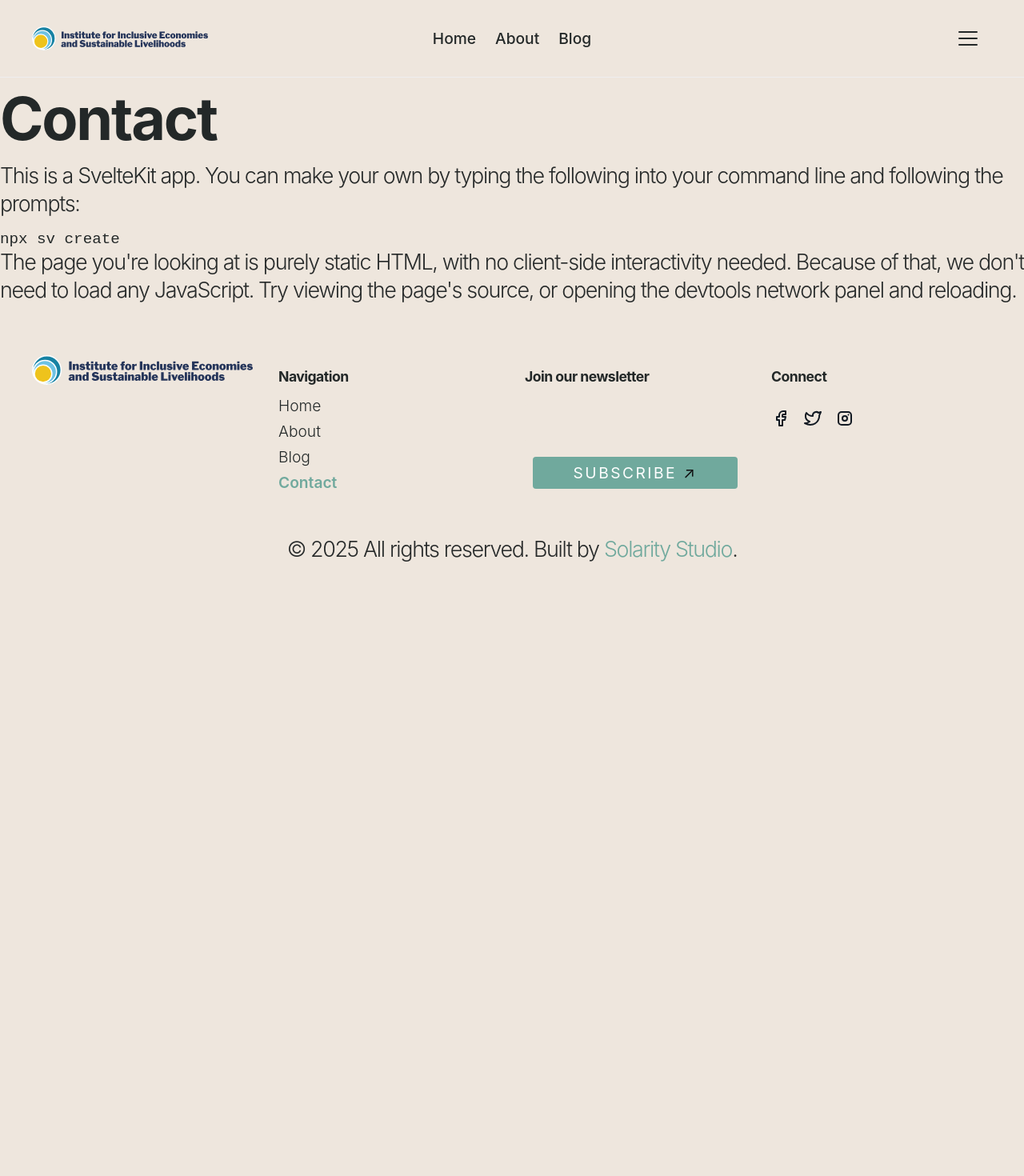
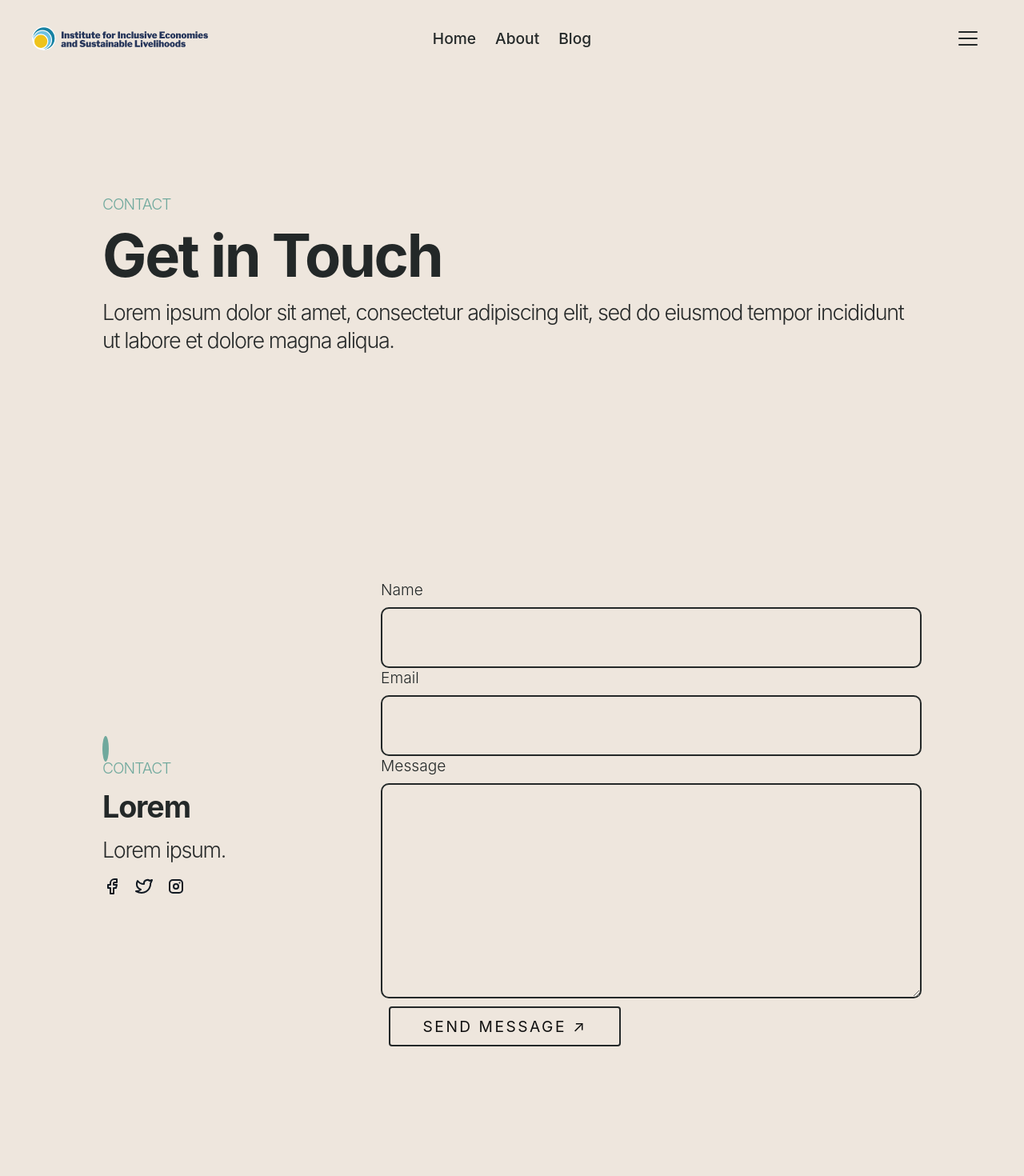
Before and after one commit to solarity-seb/my-demo-site, a SvelteKit app: page /contact in a window 1280 px wide. Shown: the top 1470 px of the page at 80% size. Before the commit the page ends 800 px from the top, so only its background shows below. Built offline with nearby package versions, Linux system fonts and the light colour scheme.

Commit message:
contact form

```diff
--- a/src/app.css
+++ b/src/app.css
@@ -87,7 +87,6 @@ Nicolas Gallagher and Jonathan Neal https://necolas.github.io/normalize.css/
 		--grid-width: 80%;
 		--grid-width-mobile: 90%;
 		--grid-max-width: 1200px;
-		--header-nav-max-width: 1800px;
 
 		/* Buttons */
 		--btn-border-radius: 4px;
@@ -376,7 +375,17 @@ section {
 		padding: var(--section-padding);
 	}
 }
+section .container {
+	width: var(--grid-width-mobile);
+	  max-width: var(--grid-max-width);
+	  margin-inline: auto;
+}
 
+@media (min-width: 900px) {
+	  .section .container {
+		width: var(--grid-width);
+	  }
+	}
 /* Footer */
 footer {
 	position: relative;
--- /dev/null
+++ b/src/lib/components/ContactForm.svelte
@@ -0,0 +1,74 @@
+<script lang="ts">
+	let name = '';
+	let email = '';
+	let message = '';
+
+	let loading = false;
+	let success = false;
+	let error: string | null = null;
+
+	async function handleSubmit(event: SubmitEvent) {
+		event.preventDefault();
+		loading = true;
+		success = false;
+		error = null;
+
+		const formData = new FormData();
+		formData.append('name', name);
+		formData.append('email', email);
+		formData.append('message', message);
+
+		try {
+			const res = await fetch('https://www.formbackend.com/f/cdb4b4790998ed2b', {
+				method: 'POST',
+				body: formData,
+			});
+
+			if (!res.ok) {
+				throw new Error('Failed to send message. Please try again.');
+			}
+
+			success = true;
+			name = '';
+			email = '';
+			message = '';
+		} catch (err: any) {
+			error = err.message || 'Something went wrong.';
+		} finally {
+			loading = false;
+		}
+	}
+</script>
+
+<form on:submit|preventDefault={handleSubmit}>
+	<div>
+		<label for="name">Name</label>
+		<input id="name" name="name" type="text" bind:value={name} required />
+	</div>
+
+	<div>
+		<label for="email">Email</label>
+		<input id="email" name="email" type="email" bind:value={email} required />
+	</div>
+
+	<div>
+		<label for="message">Message</label>
+		<textarea id="message" name="message" rows="5" bind:value={message} required></textarea>
+	</div>
+
+	<button type="submit" disabled={loading}>
+		{#if loading}
+			Sending…
+		{:else}
+			Send Message
+		{/if}
+	</button>
+
+	{#if success}
+		<p style="color: var(--success); margin-top: 1rem;">Message sent successfully!</p>
+	{/if}
+
+	{#if error}
+		<p style="color: var(--danger); margin-top: 1rem;">{error}</p>
+	{/if}
+</form>
--- /dev/null
+++ b/src/lib/components/PageTitle.svelte
@@ -0,0 +1,50 @@
+<script lang="ts">
+    export let eyebrow: string | undefined;
+    export let heading: string;
+    export let subheading: string | undefined;
+    export let alignment: 'left' | 'center' = 'left';
+    export let bg: 'bg1' | 'bg2' | 'bg3' = 'bg1';
+  </script>
+
+  <section class={bg}>
+    <div
+      class="container"
+      class:u-text-left={alignment === 'left'}
+      class:u-text-center={alignment === 'center'}
+    >
+      {#if eyebrow}
+        <p class="eyebrow">{eyebrow}</p>
+      {/if}
+      <h1>{heading}</h1>
+      {#if subheading}
+        <p class="subheading">{subheading}</p>
+      {/if}
+    </div>
+  </section>
+
+  <style>
+    .container {
+      max-width: var(--grid-max-width);
+      width: var(--grid-width);
+      margin: 0 auto;
+      padding: 2rem 0;
+    }
+
+    .u-text-left {
+      text-align: left;
+    }
+
+    .u-text-center {
+      text-align: center;
+    }
+
+    .u-text-left .subheading {
+      margin: 0;
+    }
+
+    @media (max-width: 768px) {
+      .container {
+        width: var(--grid-width-mobile);
+      }
+    }
+  </style>
--- /dev/null
+++ b/src/lib/sections/ContactFormSection.svelte
@@ -0,0 +1,29 @@
+<script>
+    import ContactForm from "$lib/components/ContactForm.svelte";
+    import SocialLinks from "$lib/components/SocialLinks.svelte";
+    import headshot from '$lib/images/seb.jpg?enhanced';
+</script>
+
+<section class="bg1 contact-form-section">
+    <div class="grid-container thirds">
+        <div>
+            <enhanced:img src={headshot} alt="" class="headshot"/>
+            <p class="eyebrow">Contact</p>
+            <h3>Lorem</h3>
+            <p>Lorem ipsum.</p>
+            <SocialLinks />
+        </div>
+        <div class="span-2">
+            <ContactForm />
+        </div>
+    </div>
+</section>
+
+<style>
+    .contact-form-section .headshot {
+        width: 100px;
+        border-radius: 100%;
+        border: 4px solid var(--accent);
+        margin-bottom: 1rem;
+    }
+</style>
--- a/src/lib/sections/Footer.svelte
+++ b/src/lib/sections/Footer.svelte
@@ -61,7 +61,7 @@ const currentPath = derived(page, $page => $page.url.pathname);
 
 	<!-- Bottom Line -->
 	<div class="footer-bottom">
-		<p>&copy; {year} All rights reserved. Built by <a href="https://solarity.studio" target="_blank" rel="noopener">Solarity Studio</a>.</p>
+		<p class="text--xs">&copy; {year} All rights reserved. Built by <a href="https://sebjagoe.com" target="_blank" rel="noopener">Seb</a> at <a href="https://solarity.studio" target="_blank" rel="noopener">Solarity Studio</a>.</p>
 	</div>
 </footer>
 
@@ -69,8 +69,7 @@ const currentPath = derived(page, $page => $page.url.pathname);
 	.site-footer {
 		background: var(--bg);
 		color: var(--text);
-		padding: 3rem 1rem;
-		border-top: 1px solid var(--border);
+		padding: 3rem 1rem 0rem 1rem;
 	}
 
 	.footer-grid {
@@ -138,13 +137,11 @@ const currentPath = derived(page, $page => $page.url.pathname);
 	.footer-bottom {
 		text-align: center;
 		margin-top: 3rem;
-		font-size: 0.9rem;
-		color: var(--muted);
+		opacity: 0.7;
 	}
 
 	.footer-bottom a {
-		color: var(--accent);
-		text-decoration: none;
+		text-decoration: underline;
 	}
 
     .site-footer a.active {
--- a/src/routes/Header.svelte
+++ b/src/routes/Header.svelte
@@ -185,7 +185,6 @@ $: mobileNavLinks = navLinks.filter(
 	.navbar {
 		background: var(--bg);
 		padding: 1rem;
-		border-bottom: 1px solid #eee;
 		position: relative;
 		z-index: 1000;
 	}
--- a/src/routes/contact/+page.svelte
+++ b/src/routes/contact/+page.svelte
@@ -3,21 +3,19 @@
 	<meta name="description" content="Contact" />
 </svelte:head>
 
-<div class="text-column">
-	<h1>Contact</h1>
+<script>
+	import ContactForm from "$lib/components/ContactForm.svelte";
+	import TwoColumnSection from '$lib/sections/TwoColumnSection.svelte';
+	import CallToAction from '$lib/sections/CallToAction.svelte';
+	import PageTitle from '$lib/components/PageTitle.svelte';
+	import ContactFormSection from "$lib/sections/ContactFormSection.svelte";
+</script>
 
-	<p>
-		This is a <a href="https://svelte.dev/docs/kit">SvelteKit</a> app. You can make your own by typing
-		the following into your command line and following the prompts:
-	</p>
-
-	<pre>npx sv create</pre>
-
-	<p>
-		The page you're looking at is purely static HTML, with no client-side interactivity needed.
-		Because of that, we don't need to load any JavaScript. Try viewing the page's source, or opening
-		the devtools network panel and reloading.
-	</p>
-
-
-</div>
+<PageTitle
+  eyebrow="Contact"
+  heading="Get in Touch"
+  subheading="Lorem ipsum dolor sit amet, consectetur adipiscing elit, sed do eiusmod tempor incididunt ut labore et dolore magna aliqua."
+  alignment="left"
+  bg="bg1"
+/>
+<ContactFormSection />
```
Also changed, not shown: src/routes/+page.svelte (+27 -20 lines), src/routes/about/+page.svelte (+32 -14 lines), src/lib/images/seb.jpg (added).
